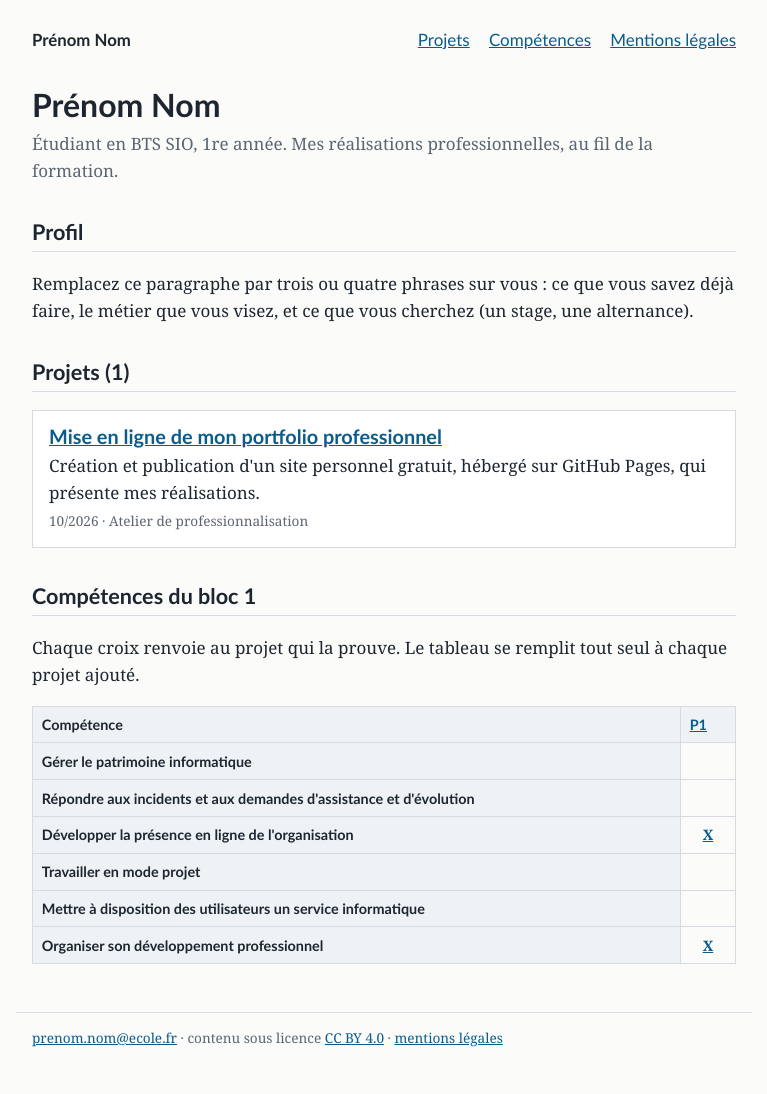
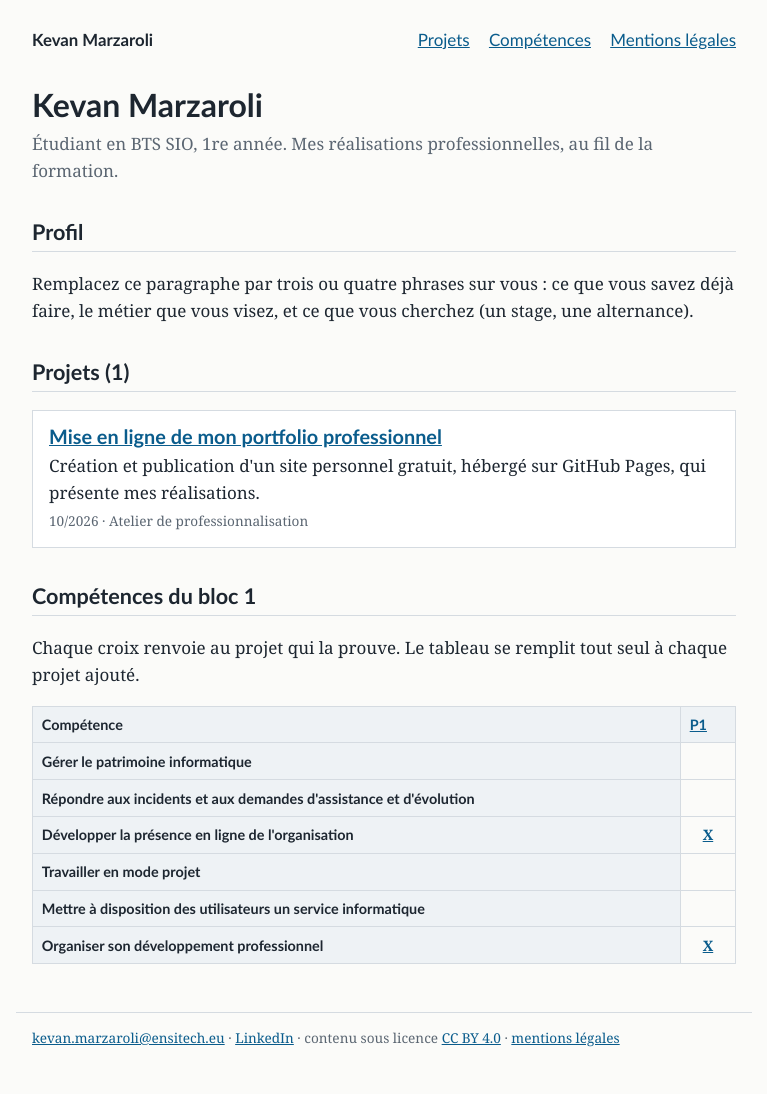
Before and after one commit to kevan-png/repository-Kevan-Marzaroli, a Jekyll site: the page built from index.html, in a window 1280 px wide. Shown: the whole page, without its empty margins (256-1023 px from the left). Built offline with Jekyll 4.4.1, drawn with Linux system fonts in a browser that asks for light colours.

Commit message:
Update portfolio configuration with personal details
Updated personal information including name, email, and LinkedIn profile.

```diff
--- a/_config.yml
+++ b/_config.yml
@@ -1,9 +1,9 @@
 # Réglages du portfolio. Modifiez les quatre lignes ci-dessous, enregistrez,
 # et le site se met à jour tout seul après la publication.
-title: "Prénom Nom"
+title: "Kevan Marzaroli"
 description: "Étudiant en BTS SIO, 1re année. Mes réalisations professionnelles, au fil de la formation."
-email: "prenom.nom@ecole.fr"
-linkedin: ""
+email: "kevan.marzaroli@ensitech.eu"
+linkedin: "https://www.linkedin.com/in/kevan-marzaroli-a511283a6/"
 
 lang: fr
 
```
